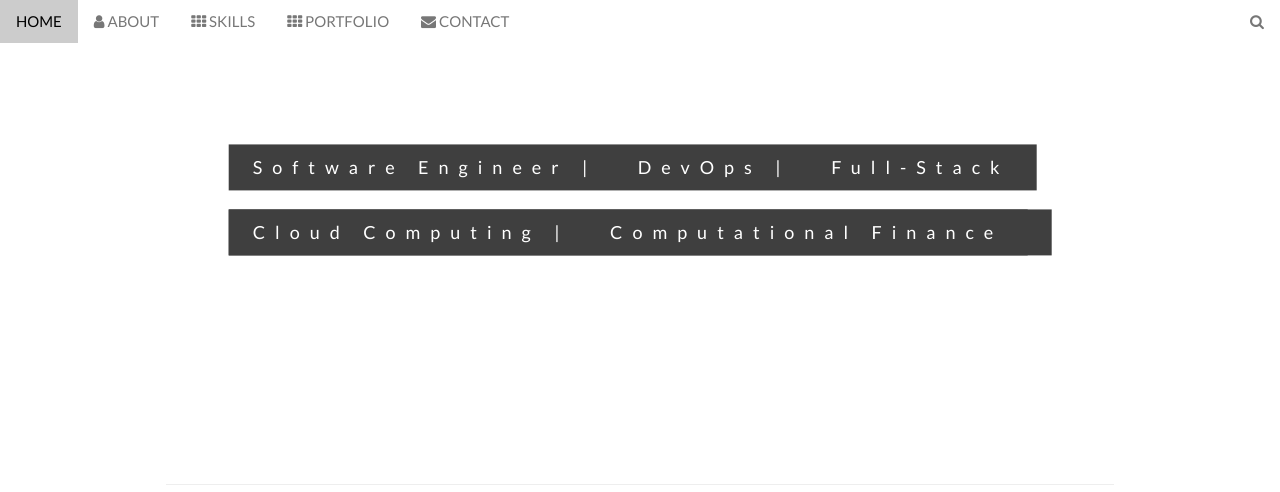
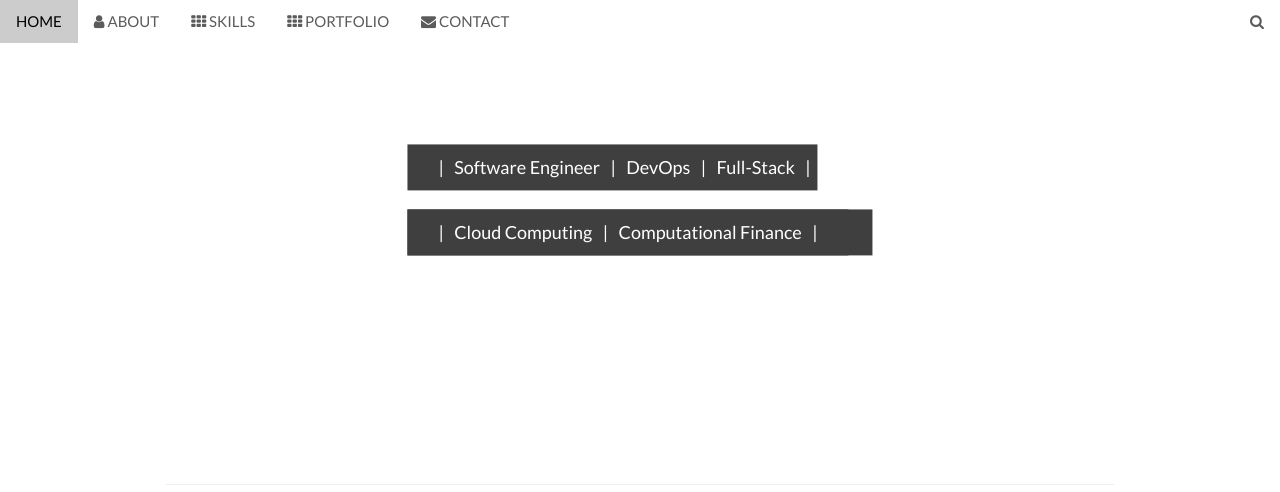
Before and after one commit to manmohits/manmohit.github.io, a plain HTML site: page index.html in a window 1280 px wide. Shown: the top 492 px of the page. Drawn offline with nearby package versions, Linux system fonts and the light colour scheme.

Commit message:
Add files via upload

```diff
--- a/index.html
+++ b/index.html
@@ -10,7 +10,7 @@
 body,h1,h2,h3,h4,h5,h6 {font-family: "Lato", sans-serif;}
 body, html {
   height: 100%;
-  color: #777;
+  color: #5b5b5b;
   line-height: 1.8;
 }
 
@@ -83,7 +83,7 @@ body, html {
 <div class="bgimg-1 w3-display-container w3-opacity-min" id="home">
   <div class="w3-display-middle" style="white-space:nowrap;">
     <!-- <span class="w3-center w3-padding-large w3-black w3-xlarge w3-wide w3-animate-opacity">MY <span class="w3-hide-small">WEBSITE</span> LOGO</span> -->
-		<span class="w3-center w3-padding-large w3-black w3-large w3-wide w3-animate-opacity"><span class="w3-hide-small">Software Engineer | &nbsp DevOps | &nbsp Full-Stack &nbsp </span><br><br><span class="w3-center w3-padding-large w3-black w3-large w3-wide w3-animate-opacity"> <span class="w3-hide-small">  Cloud Computing  |  &nbsp Computational Finance  </span></span> </span>
+		<span class="w3-center w3-padding-large w3-black w3-large w3-animate-opacity"> &nbsp |  &nbsp Software Engineer &nbsp | &nbsp DevOps &nbsp | &nbsp Full-Stack &nbsp | &nbsp <br><br><span class="w3-center w3-padding-large w3-black w3-large w3-animate-opacity"> &nbsp |  &nbsp Cloud Computing &nbsp |  &nbsp Computational Finance &nbsp | &nbsp </span> </span>
   </div>
 </div>
 
```
